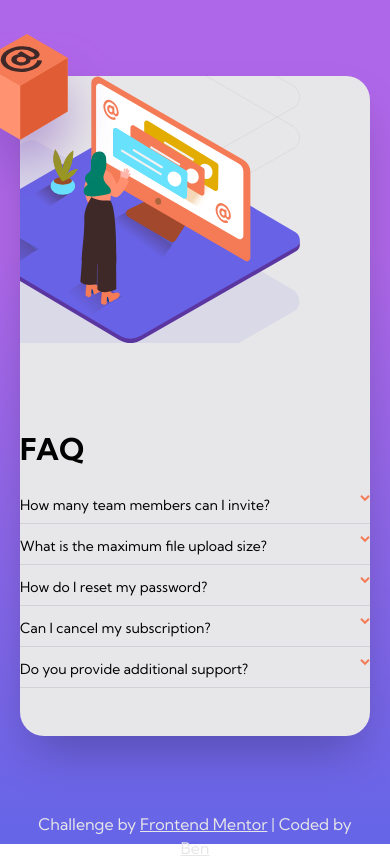
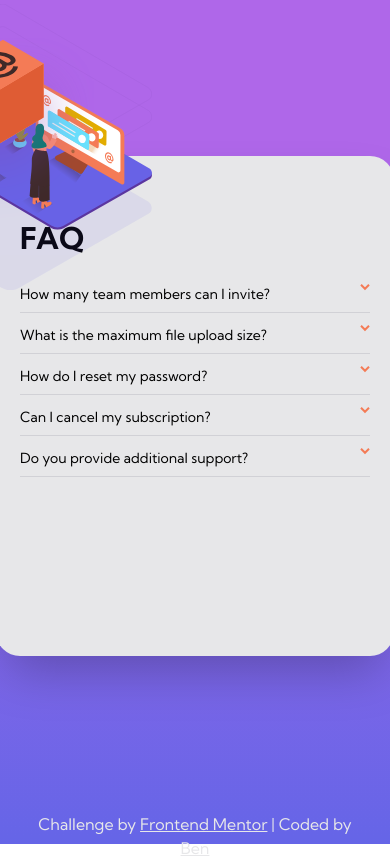
Before and after one commit to remtaine/fem-faq-accordion-card, a React (Create React App) app: page / in a window 390 px wide. Built offline with nearby package versions, Linux system fonts and the light colour scheme.

Commit message:
Fix mobile styling

```diff
--- a/src/components/Accordion.js
+++ b/src/components/Accordion.js
@@ -3,7 +3,7 @@ import AccordionItem from '../components/AccordionItem';
 
 function Accordion({parentFunction}) {
   return (
-    <div className="flex flex-col gap-1 text-sm justify-center mx-auto lg:mr-20 py-12">
+    <div className="flex flex-col gap-1 text-sm justify-center  my-4 mx-6 lg:mx-auto lg:mr-20 py-12">
         <h1 className="text-3xl font-bold mb-4">FAQ</h1>
         <AccordionItem parentFunction={parentFunction} title="How many team members can I invite?">You can invite up to 2 additional users on the Free plan. There is no limit on team members for the Premium plan.</AccordionItem>
 
--- a/src/components/Illustration.js
+++ b/src/components/Illustration.js
@@ -5,8 +5,8 @@ import DesktopBG from '../images/desktop/bg-pattern-desktop.svg';
 
 function Illustration() {
   return (
-    <div className="lg:shrink-0 flex relative">
-        <div className="relative overflow-hidden h-full flex items-center">
+    <div className="absolute -translate-y-1/2 lg:-translate-y-0 w-1/2 lg:relative lg:shrink-0 flex ">
+        <div className="relative lg:overflow-hidden h-full flex items-center">
             <img src={DesktopBG} alt="" className="absolute h-auto -translate-x-[45%] -translate-y-[5%] scale-150" />
             <img src={DesktopIllustration} alt="" className="-translate-x-[20%] " />
             {/* <img src={DesktopBox} alt="" className="absolute left-0 -translate-x-[70%]" /> */}
```
